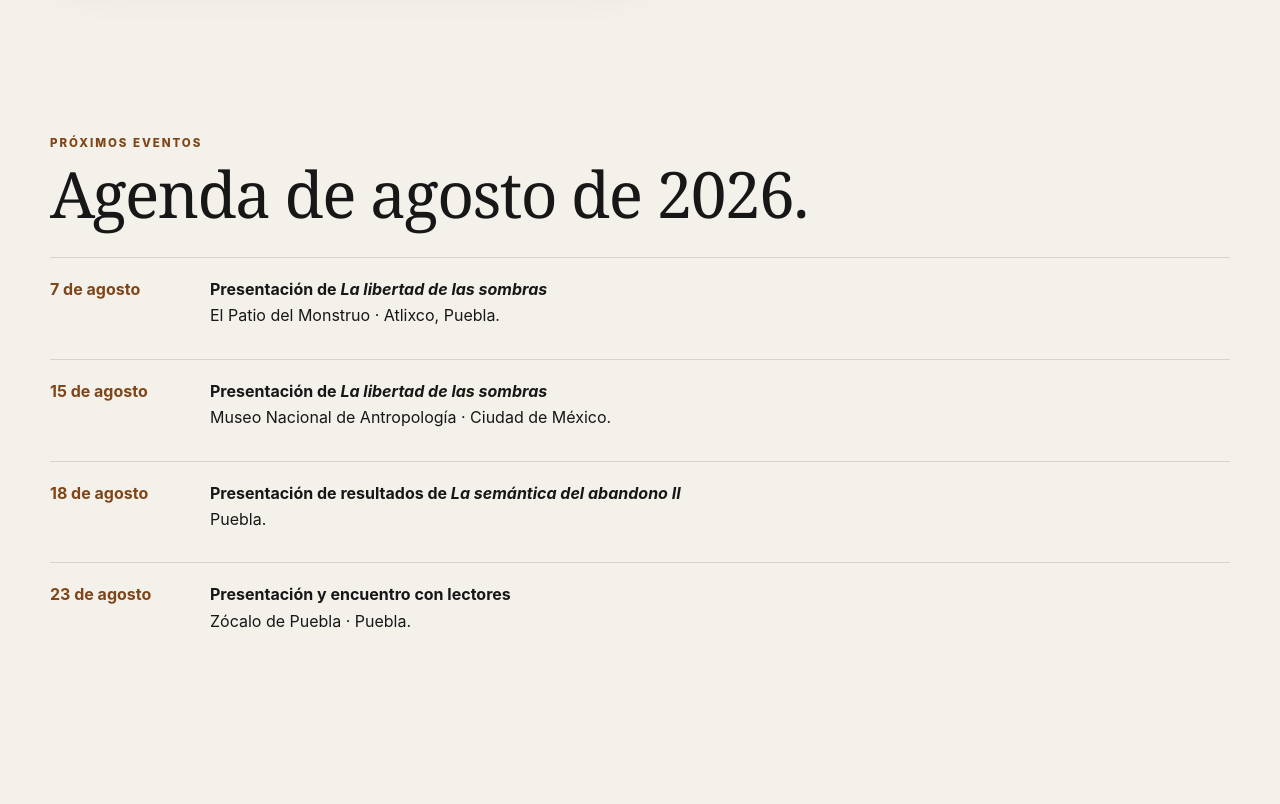
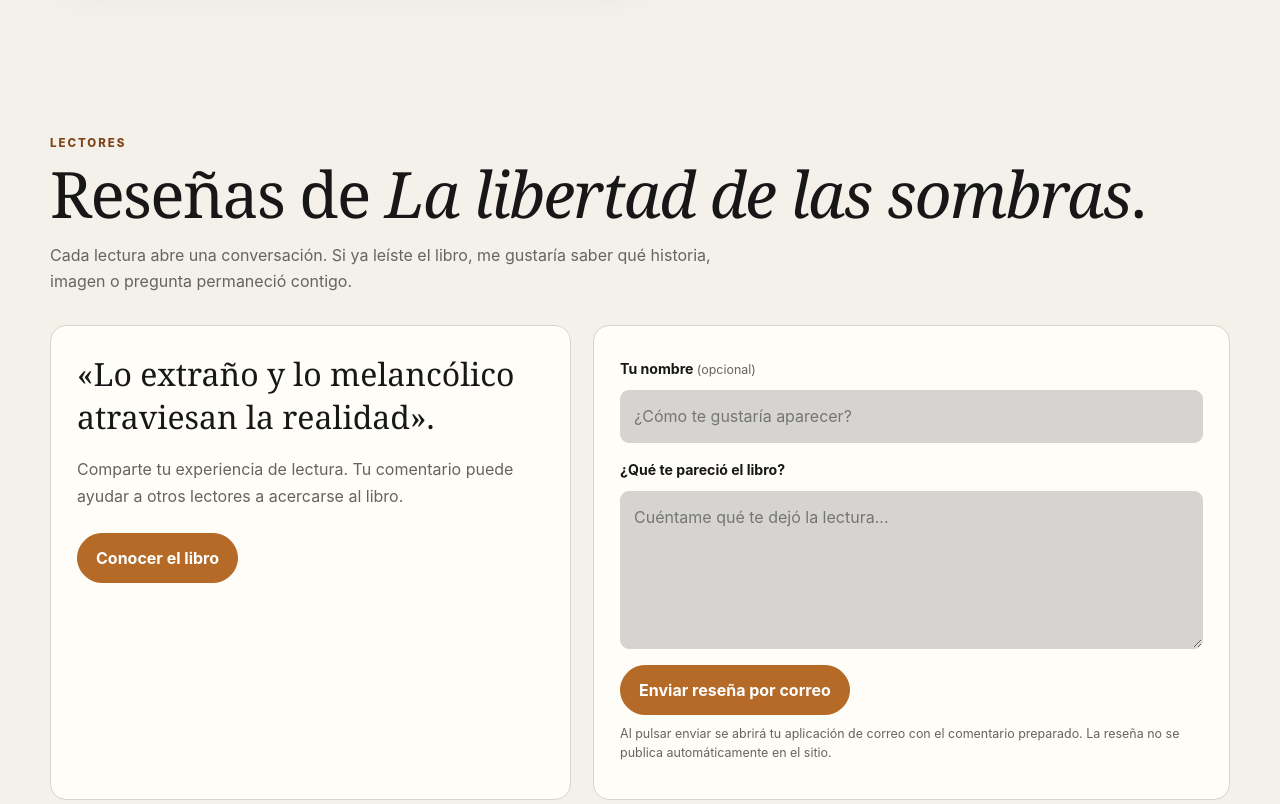
Before and after one commit to martinliconarosales-bit/martin_licona, a plain HTML site: page index.html in a window 1280 px wide. Shown: the part 3600-4404 px from the top of the page. Drawn offline with Linux system fonts and the light colour scheme.

Commit message:
Replace 'eventos' section with 'resenas' section
Reemplazar agenda por sección de reseñas

```diff
--- a/index.html
+++ b/index.html
@@ -128,34 +128,150 @@ gtag('config','G-5NNXHSB6NN');
   </div>
 </section>
 
-<section class="section" id="eventos">
+<section class="section" id="resenas">
   <div class="container reveal">
     <div class="section-head">
       <div>
-        <p class="kicker">Próximos eventos</p>
-        <h2>Agenda de agosto de 2026.</h2>
+        <p class="kicker">Lectores</p>
+        <h2>Reseñas de <em>La libertad de las sombras</em>.</h2>
+        <p class="section-intro">
+          Cada lectura abre una conversación. Si ya leíste el libro, me gustaría saber
+          qué historia, imagen o pregunta permaneció contigo.
+        </p>
       </div>
     </div>
-    <div class="timeline">
-      <article>
-        <strong>7 de agosto</strong>
-        <span><b>Presentación de <em>La libertad de las sombras</em></b><br>El Patio del Monstruo · Atlixco, Puebla.</span>
-      </article>
-      <article>
-        <strong>15 de agosto</strong>
-        <span><b>Presentación de <em>La libertad de las sombras</em></b><br>Museo Nacional de Antropología · Ciudad de México.</span>
-      </article>
-      <article>
-        <strong>18 de agosto</strong>
-        <span><b>Presentación de resultados de <em>La semántica del abandono II</em></b><br>Puebla.</span>
-      </article>
-      <article>
-        <strong>23 de agosto</strong>
-        <span><b>Presentación y encuentro con lectores</b><br>Zócalo de Puebla · Puebla.</span>
-      </article>
+
+    <div class="review-layout">
+      <div class="review-invitation">
+        <p class="review-quote">«Lo extraño y lo melancólico atraviesan la realidad».</p>
+        <p>
+          Comparte tu experiencia de lectura. Tu comentario puede ayudar a otros lectores
+          a acercarse al libro.
+        </p>
+        <a class="btn accent" href="/pago.html">Conocer el libro</a>
+      </div>
+
+      <form class="review-form" id="reviewForm">
+        <label for="reviewName">Tu nombre <span>(opcional)</span></label>
+        <input id="reviewName" name="nombre" type="text" maxlength="80"
+               placeholder="¿Cómo te gustaría aparecer?">
+
+        <label for="reviewText">¿Qué te pareció el libro?</label>
+        <textarea id="reviewText" name="resena" rows="5" maxlength="1500"
+                  placeholder="Cuéntame qué te dejó la lectura..." required></textarea>
+
+        <button class="btn accent" type="submit">Enviar reseña por correo</button>
+        <p class="review-note">
+          Al pulsar enviar se abrirá tu aplicación de correo con el comentario preparado.
+          La reseña no se publica automáticamente en el sitio.
+        </p>
+        <p class="review-status" id="reviewStatus" aria-live="polite"></p>
+      </form>
     </div>
   </div>
 </section>
+
+<style>
+  #resenas .review-layout {
+    display: grid;
+    grid-template-columns: .9fr 1.1fr;
+    gap: 22px;
+    align-items: stretch;
+    margin-top: 24px;
+  }
+  #resenas .review-invitation,
+  #resenas .review-form {
+    padding: 26px;
+    border: 1px solid var(--line, rgba(184,134,40,.35));
+    border-radius: 16px;
+    background: var(--surface, rgba(255,255,255,.025));
+  }
+  #resenas .review-quote {
+    margin: 0 0 18px;
+    color: var(--text, inherit);
+    font: 400 clamp(1.35rem, 2.6vw, 2rem)/1.35 Georgia, serif;
+  }
+  #resenas .review-invitation p:not(.review-quote) {
+    color: var(--muted, inherit);
+    line-height: 1.7;
+    margin-bottom: 22px;
+  }
+  #resenas .review-form {
+    display: flex;
+    flex-direction: column;
+    gap: 10px;
+  }
+  #resenas .review-form label {
+    margin-top: 5px;
+    font-size: .88rem;
+    font-weight: 700;
+  }
+  #resenas .review-form label span,
+  #resenas .review-note {
+    color: var(--muted, #999);
+    font-size: .78rem;
+    font-weight: 400;
+  }
+  #resenas .review-form input,
+  #resenas .review-form textarea {
+    width: 100%;
+    box-sizing: border-box;
+    padding: 12px 13px;
+    border: 1px solid var(--line, rgba(255,255,255,.2));
+    border-radius: 9px;
+    background: rgba(0,0,0,.16);
+    color: var(--text, inherit);
+    font: inherit;
+  }
+  #resenas .review-form textarea {
+    resize: vertical;
+    min-height: 125px;
+  }
+  #resenas .review-form input:focus,
+  #resenas .review-form textarea:focus {
+    outline: 2px solid var(--accent, #B88628);
+    outline-offset: 2px;
+  }
+  #resenas .review-form button {
+    align-self: flex-start;
+    cursor: pointer;
+    margin-top: 6px;
+  }
+  #resenas .review-note { line-height: 1.5; margin: 0; }
+  #resenas .review-status { margin: 0; font-size: .82rem; color: var(--muted, inherit); }
+  @media (max-width: 760px) {
+    #resenas .review-layout { grid-template-columns: 1fr; }
+    #resenas .review-invitation, #resenas .review-form { padding: 20px; }
+  }
+</style>
+
+<script>
+  (function () {
+    const form = document.getElementById('reviewForm');
+    if (!form) return;
+
+    form.addEventListener('submit', function (event) {
+      event.preventDefault();
+      const name = document.getElementById('reviewName').value.trim();
+      const review = document.getElementById('reviewText').value.trim();
+      const status = document.getElementById('reviewStatus');
+
+      if (!review) {
+        status.textContent = 'Escribe tu comentario antes de enviarlo.';
+        return;
+      }
+
+      const subject = encodeURIComponent('Reseña de La libertad de las sombras');
+      const body = encodeURIComponent(
+        'Nombre: ' + (name || 'No especificado') + '\n\n' +
+        'Comentario:\n' + review
+      );
+      status.textContent = 'Se abrirá tu aplicación de correo para enviar el comentario.';
+      window.location.href =
+        'mailto:martinliconarosales@gmail.com?subject=' + subject + '&body=' + body;
+    });
+  })();
+</script>
 
 <section class="section" id="impacto">
   <div class="container reveal">
```
